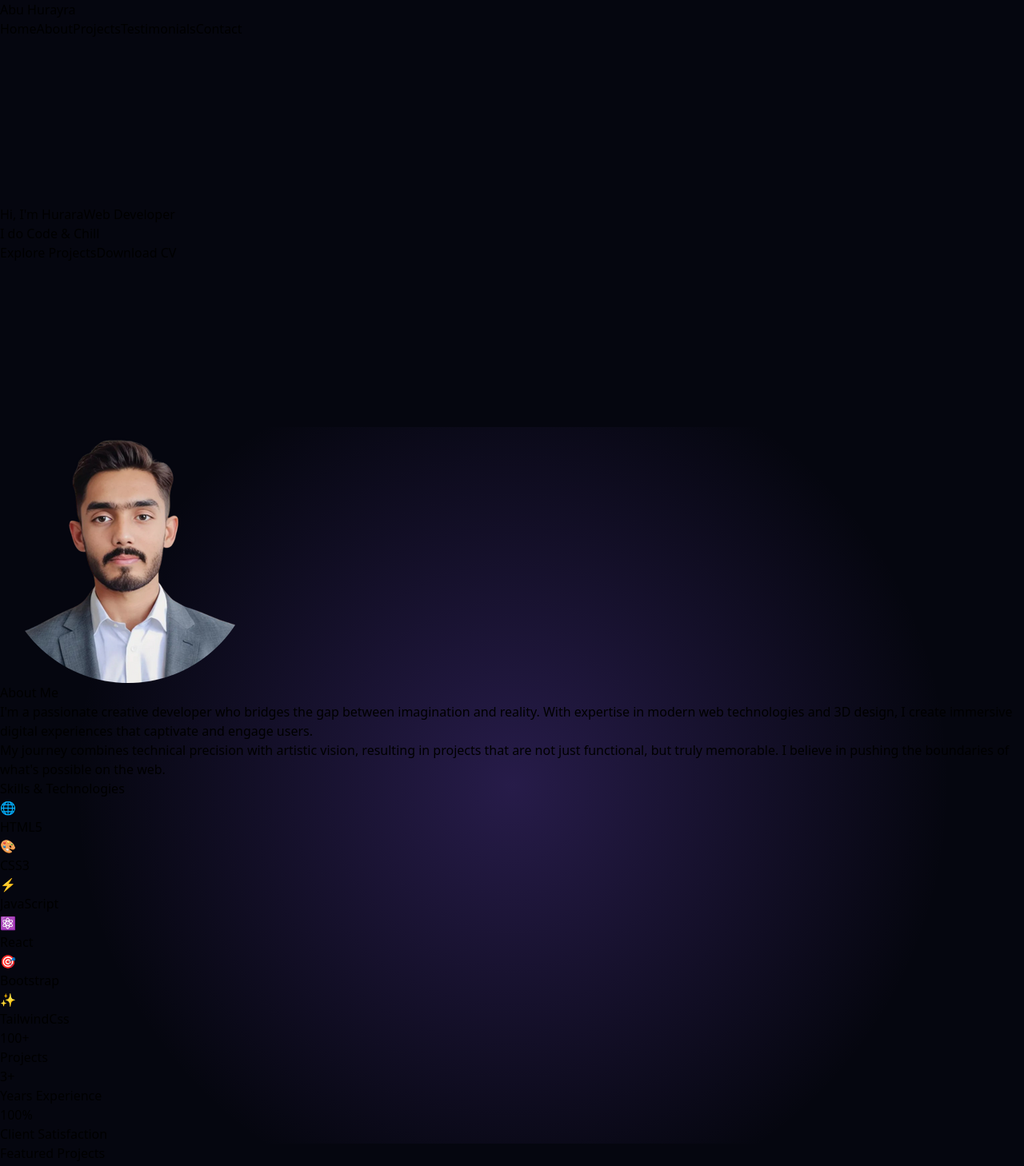
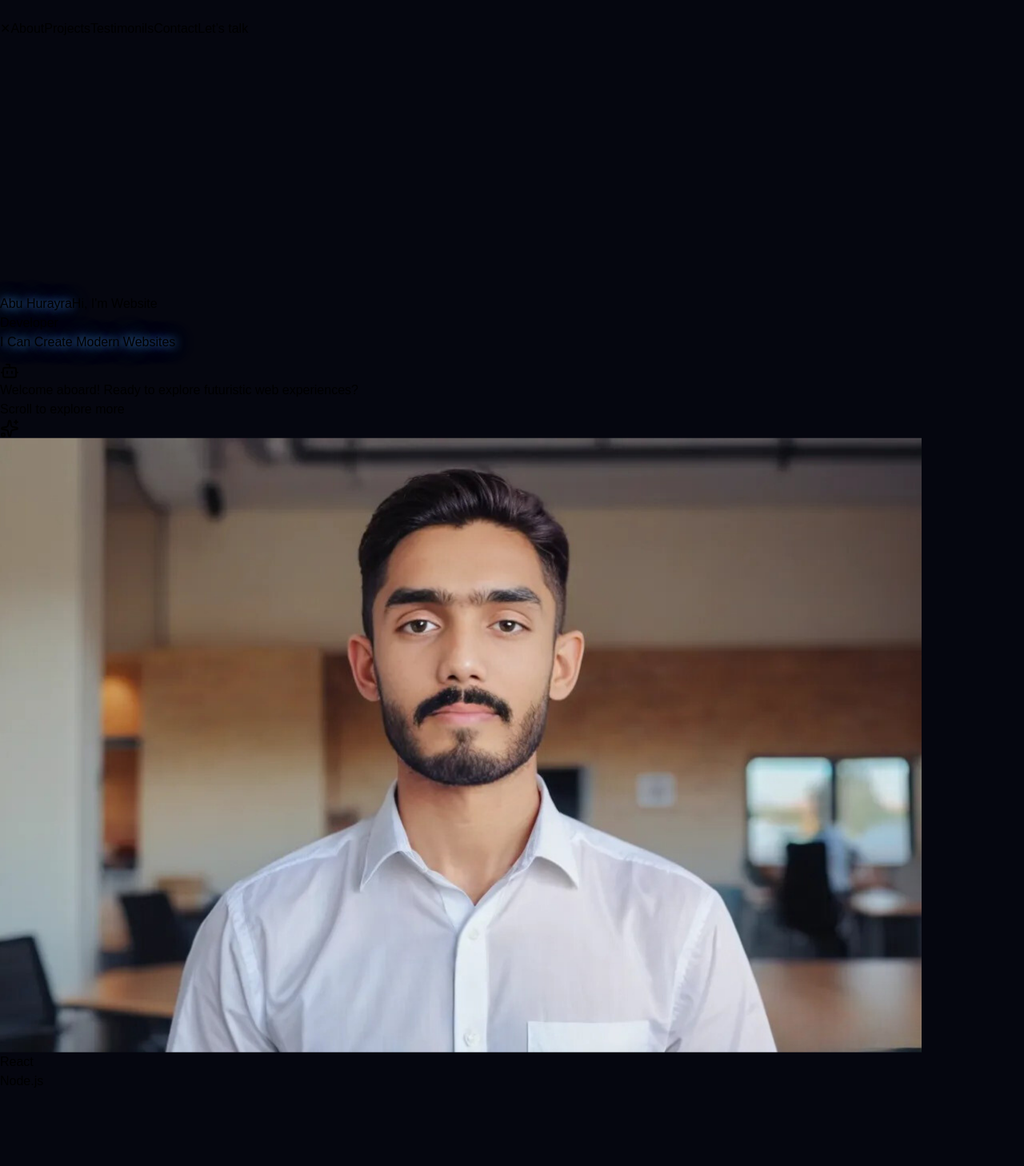
Before and after one commit to hurayracodes/abuhurayra, a React (Vite) app: page / in a window 1280 px wide. Shown: the top 1458 px of the page at 80% size. Built offline with nearby package versions, Linux system fonts and the light colour scheme.

Commit message:
need changes with help of ai

```diff
--- a/package.json
+++ b/package.json
@@ -13,6 +13,7 @@
     "@tailwindcss/vite": "^4.1.14",
     "@vercel/speed-insights": "^1.2.0",
     "bootstrap": "^5.3.8",
+    "lucide-react": "^0.548.0",
     "react": "^19.1.1",
     "react-bootstrap": "^2.10.10",
     "react-dom": "^19.1.1",
--- a/src/components/Navigation.jsx
+++ b/src/components/Navigation.jsx
@@ -1,27 +1,86 @@
-import { Link } from 'react-router-dom';
-  // const navItems = [
-  //   { to: '/', label: 'Home', icon: '👨‍🚀' },
-  //   { to: '/about', label: 'About', icon: '🧠' },
-  //   { to: '/projects', label: 'Projects', icon: '🔍' },
-  //   { to: '#gallery', label: 'Gallery', icon: '' },
-  //   { to: '#testimonials', label: 'Testimonials', icon: '👨‍🚀' },
-  //   { to: '#contact', label: 'Contact', icon: '🤖' }
-  // ];
+import { Sparkles } from "lucide-react";
+import { useState } from "react";
+
+const MenuIcon = ({ open }) => (
+  <div className="flex flex-col gap-1 transition-all duration-300">
+    <span className={`h-[2px] w-7 relative right-3 bg-white transition-all duration-300 ${open ? 'rotate-45 translate-y-1' : ''}`}></span>
+    <span className={`h-[2px] w-7 bg-white transition-all duration-300 ${open ? '-rotate-45 -translate-y-1' : ''}`}></span>
+  </div>
+);
+
 function Navigation() {
+  const [isOpen, setIsOpen] = useState(false);
+
+  const menuItems = [
+    // { label: "Home", href: "#home" },
+    { label: "About", href: "#about" },
+    { label: "Projects", href: "#projects" },
+    { label: "Testimonils", href: "#testimonils" },
+    { label: "Contact", href: "#contact" },
+  ];
+
+  const newBtn = [{
+   label: "Let’s talk", href: "#cta"
+
+  }]
+  const scrollToSection = (href) => {
+    setIsOpen(false);
+    const element = document.querySelector(href);
+    if (element) element.scrollIntoView({ behavior: "smooth" });
+  };
+
   return (
-    <header className='fixed bg-gradient-to-br from-[#21204ba9] to-[#261935a4] top-0 left-0 right-0 z-50 transition-all duration-500'>
-      <div className='container mx-auto p-3 flex items-center justify-between'>
-        <div className='text-3xl font-bold bg-gradient-to-b from-blue-400 to-cyan-200 bg-clip-text text-transparent'>Abu Hurayra</div>
-        <nav className='md:flex items-center space-x-8'>
-          <Link to="/" className='relative text-white font-semibold hover:text-accent transition-colors duration-300'>Home</Link>
-          <Link to="/about" className='relative text-white font-semibold hover:text-accent transition-colors duration-300'>About</Link>
-          <Link to="/projects" className='relative text-white font-semibold hover:text-accent transition-colors duration-300'>Projects</Link>
-          <Link to="/testimonils" className='relative text-white font-semibold hover:text-accent transition-colors duration-300'>Testimonials</Link>
-          <Link to="/contact" className='relative text-white font-semibold hover:text-accent transition-colors duration-300'>Contact</Link>
-        </nav>
+    <>
+      {/* Top Navigation Bar */}
+      <header className="fixed top-0 w-full px-6 py-4 z-50">
+        <div className="max-w-7xl mx-auto flex justify-end items-center">
+          {/* Mobile Menu Toggle */}
+          <button className="" onClick={() => setIsOpen(!isOpen)}>
+            <MenuIcon open={isOpen} />
+          </button>
+
+        </div>
+      </header>
+
+      {/* FULL SCREEN OVERLAY MENU (Mobile) */}
+      <div
+        className={`fixed inset-0 z-[999] bg-gradient-to-br from-[#18183bbe] to-[#241238] border-white/20 backdrop-blur-xl flex flex-col justify-center items-center gap-10 text-white text-4xl transition-all duration-500 ${
+          isOpen ? "opacity-100 pointer-events-auto" : "opacity-0 pointer-events-none"
+        }`}
+      >
+        {/* Close Button */}
+        <button
+          className="absolute top-6  right-6 text-white text-3xl"
+          onClick={() => setIsOpen(false)}
+        >
+          ✕
+        </button>
+
+        {/* Menu Items */}
+        {menuItems.map((item) => (
+          <button
+            key={item.label}
+            onClick={() => scrollToSection(item.href)}
+            className="hover:text-orange-300 transition tracking-wide"
+          >
+            {item.label}
+          </button>
+
+        ))}
+         {newBtn.map((item) => (
+          <button
+            key={item.label}
+            onClick={() => scrollToSection(item.href)}
+            className="text-xl border border-white/30 px-6 py-3 rounded-full hover:border-white transition"
+          >
+            {item.label}
+          </button>
+
+        ))}
+
       </div>
-    </header>
-  )
+    </>
+  );
 }
 
-export default Navigation
+export default Navigation;
--- a/src/index.css
+++ b/src/index.css
@@ -3,12 +3,12 @@
 @tailwind utilities;
 body{
   background: #05060f;
+  font-family: 'Orbitron', 'Exo 2', sans-serif
 }
 @keyframes twinkle {
   0%, 100% { opacity: 0.2; }
   50% { opacity: 1; }
 }
-
 .animate-twinkle {
   animation: twinkle 2s infinite ease-in-out;
 }
--- a/src/pages/Contact.jsx
+++ b/src/pages/Contact.jsx
@@ -18,7 +18,7 @@ const Contact = () => {
   };
 
   return (
-    <section className="relative min-h-screen flex items-center justify-center overflow-hidden text-white px-4 py-12">
+    <section id="contact" className="relative min-h-screen flex items-center justify-center overflow-hidden text-white px-4 py-12">
       {/* 🌌 Gradient background */}
       <div className="absolute inset-0 z-0" />
 
--- a/src/ui/CtaSection.jsx
+++ b/src/ui/CtaSection.jsx
@@ -2,7 +2,7 @@ import React from "react";
 
 const CtaSection = () => {
   return (
-    <div className="relative min-h-screen flex flex-col items-center justify-center bg-gradient-to-br from-[#1615438c] to-[#311f4667] overflow-hidden ">
+    <section id="cta" className="relative min-h-screen flex flex-col items-center justify-center bg-gradient-to-br from-[#1615438c] to-[#311f4667] overflow-hidden ">
       {/* Star background */}
       <div className="absolute inset-0 z-0 pointer-events-none">
         {Array.from({ length: 100 }).map((_, i) => (
@@ -48,7 +48,7 @@ const CtaSection = () => {
           </a>
         </div>
       </div>
-    </div>
+    </section>
   );
 };
 
--- a/src/ui/Gallery.jsx
+++ b/src/ui/Gallery.jsx
@@ -11,7 +11,7 @@ const galleryItems = [
 
 const Gallery = () => {
   return (
-    <div className="relative min-h-screen py-16  px-8 overflow-hidden">
+    <section id="projects" className="relative min-h-screen py-16  px-8 overflow-hidden">
           {/* Header Section */}
         <div className="text-center flex flex-col pb-6 gap-3">
           <h2 className="text-5xl font-bold bg-gradient-to-b from-blue-400 to-cyan-200 bg-clip-text text-transparent">
@@ -89,7 +89,7 @@ const Gallery = () => {
 
         ))}
       </div>
-    </div>
+    </section>
   );
 };
 
--- a/src/ui/Hero.jsx
+++ b/src/ui/Hero.jsx
@@ -1,74 +1,141 @@
 import React from "react";
-import "./Hero.css"; // 👈 we'll add animation here
+import { Bot, Sparkles } from "lucide-react";
+import projects from "./Gallery";
+function Hero() {
+  // const img = "https://cdn.pixabay.com/photo/2014/12/28/13/20/wordpress-581849_1280.jpg";
+  const img = "assets/4.png";
 
-function Hero() {
   return (
-    <div className="relative">
-      {/* 🌟 Floating & Falling Stars Background */}
-      <div className="absolute inset-0 overflow-hidden -z-10">
-        <div className="absolute w-full h-full bg-black"></div>
-
-        {[...Array(100)].map((_, i) => (
+    <div className="relative overflow-hidden">
+      {/* ⭐ Stars Background */}
+      <div className="absolute inset-0 -z-10 overflow-hidden">
+        {[...Array(120)].map((_, i) => (
           <div
             key={i}
-            className="absolute bg-white rounded-full opacity-80 animate-floating-star"
+            className="absolute rounded-full bg-white opacity-80 animate-starMove"
             style={{
               top: `${Math.random() * 100}%`,
               left: `${Math.random() * 100}%`,
-              width: `${Math.random() * 2 + 1}px`,
-              height: `${Math.random() * 2 + 1}px`,
-              animationDelay: `${Math.random() * 5}s`,
-              animationDuration: `${4 + Math.random() * 5}s`,
+              width: `${Math.random() * 3 + 1}px`,
+              height: `${Math.random() * 3 + 1}px`,
+              animationDelay: `${Math.random() * 4}s`,
+              animationDuration: `${8 + Math.random() * 8}s`,
             }}
           ></div>
         ))}
       </div>
 
-      {/* Hero Content */}
-      <section className="relative h-screen w-full overflow-hidden flex items-center justify-center">
-        <div className="text-center flex flex-col items-center relative justify-center px-6">
-          <h1 className="text-3xl md:text-7xl lg:text-8xl text-white font-bold mb-6">
-            <span className="font-bold bg-gradient-to-b from-blue-400 to-cyan-200 bg-clip-text text-transparent">
-              Hi, I'm Hurara
-            </span>
-            <span className="block text-foreground text-glow">
-              Web Developer
-            </span>
-          </h1>
+      <section
+        id="home"
+        className="relative min-h-screen flex items-center justify-center px-6 py-20"
+      >
+        <div className="max-w-7xl mx-auto grid lg:grid-cols-2 gap-14 items-center">
+          {/* Text Section */}
+          <div className="space-y-8 text-white">
+            <h1 className="text-5xl md:text-6xl lg:text-7xl font-bold leading-tight">
+              <span className="block glow">Abu Hurayra</span>
+              <span className="block text-4xl lg:text-5xl mt-4 text-gray-300">
+                Hi, I'm Website <br />
+                <span className="bg-gradient-to-b from-blue-400 to-cyan-200 bg-clip-text text-transparent text-3xl md:text-5xl font-semibold mb-8 drop-shadow animate-pulse">
+                  Developer
+                </span>
+              </span>
+            </h1>
 
-          <p className="text-base sm:text-xl md:text-2xl text-white mb-8 font-light tracking-wide">
-            I do Code &{" "}
-            <span className="font-bold text-blue-400 ml-2">Chill</span>
-          </p>
+            <p className="text-lg md:text-xl text-blue-400 glow">
+              <span className="">I Can Create Modern Websites</span>
+            </p>
 
-          <div className="flex flex-col sm:flex-row gap-4 justify-center items-center relative">
-            <button
-              type="button"
-              className="text-white shadow-lg shadow-cyan-500/50 text-lg bg-gray-900 border border-gray-500 focus:ring-4 focus:outline-none focus:ring-purple-300 font-medium rounded-lg px-8 py-3 text-center me-2 mb-2 dark:border-cyan-400 dark:focus:ring-purple-900"
-            >
-              <span className="flex items-center justify-center">
-                Explore Projects
-              </span>
-            </button>
+            {/* Chat Bubble */}
+            <div className="bg-gradient-to-br from-[#18183bbe] to-[#241238] border border-blue-500/40 hover:shadow-[0_0_20px_rgba(59,130,246,0.6)] transform transition duration-500 p-6 rounded-3xl animate-float-bounce relative">
+              <div className="flex items-start gap-4">
+                <div className="w-12 h-12 rounded-full bg-blue-500/20 flex items-center justify-center">
+                  <Bot className="w-6 h-6 text-blue-400" />
+                </div>
+                <div className="flex-1 ">
+                  <p className="text-gray-300 text-sm mb-3">
+                    Welcome aboard! Ready to explore futuristic web experiences?
+                  </p>
 
-            <button
-              type="button"
-              className="text-white shadow-lg shadow-gray-500/50 text-lg bg-gradient-to-br from-[#21204ba9] to-[#261935a4] border border-gray-500 focus:ring-4 focus:outline-none focus:ring-purple-300 font-medium rounded-lg px-8 py-3 text-center me-2 mb-2 dark:border-gray-400 dark:focus:ring-purple-900"
-            >
-              <span className="flex items-center justify-center">
-                Download CV
-              </span>
-            </button>
+                  <button className="transform hover:scale-105 flex transition text-white border border-gray-500 rounded-lg px-8 py-3">
+                    Scroll to explore more
+                    <Sparkles className="ml-2 w-4 h-4" />
+                  </button>
+                </div>
+              </div>
+            </div>
           </div>
 
-          {/* Scroll Indicator */}
-          <div className="mt-8 flex justify-center transform transition duration-500 hover:scale-110">
-            <div className="w-7 h-10 border-2 border-white/30 rounded-full flex justify-center p-1">
-              <div className="w-2 h-2 animate-bounce bg-white/80 rounded-full mt-1" />
+          {/* Image Floating Side */}
+          <div className="relative animate-float-bounce">
+            <div className="rounded-3xl overflow-hidden border border-blue-500/40 bg-gray-900/40 backdrop-blur-md">
+              <img src={img} alt="workspace" className="w-full object-cover" />
+              <div className="absolute inset-0 bg-gradient-to-t from-black/80 to-transparent" />
+            </div>
+
+            {/* Badges */}
+            <div className="absolute -top-6 -right-6 bg-gray-900/70 backdrop-blur-sm border border-blue-500/40 px-3 py-1 rounded-full">
+              <span className="text-blue-400 font-medium">React</span>
+            </div>
+
+            <div className="absolute -bottom-6 -left-6 bg-gray-900/70 backdrop-blur-sm border border-green-500/40 px-3 py-1 rounded-full">
+              <span className="text-green-400 font-medium">Node.js</span>
             </div>
           </div>
         </div>
       </section>
+
+      {/* Animation CSS */}
+      <style jsx>{`
+        .glow {
+          text-shadow: 0 0 12px rgba(96, 165, 250, 0.9),
+            0 0 24px rgba(96, 165, 250, 0.6), 0 0 36px rgba(96, 165, 250, 0.4);
+        }
+
+        @keyframes floatBounce {
+          0%,
+          100% {
+            transform: translateY(-12px);
+          }
+          50% {
+            transform: translateY(12px);
+          }
+        }
+        .animate-float-bounce {
+          animation: floatBounce 4.5s ease-in-out infinite;
+        }
+
+        @keyframes smoothFadeUp {
+          from {
+            opacity: 0;
+            transform: translateY(18px);
+          }
+          to {
+            opacity: 1;
+            transform: translateY(0);
+          }
+        }
+        .animate-smooth-fade-up {
+          animation: smoothFadeUp 1.2s ease-out forwards;
+        }
+
+        @keyframes starMove {
+          0% {
+            transform: translateY(0px);
+            opacity: 0.4;
+          }
+          50% {
+            opacity: 1;
+          }
+          100% {
+            transform: translateY(200px);
+            opacity: 0.4;
+          }
+        }
+        .animate-starMove {
+          animation: starMove linear infinite;
+        }
+      `}</style>
     </div>
   );
 }
--- a/src/ui/info.jsx
+++ b/src/ui/info.jsx
@@ -1,17 +1,20 @@
 import React from "react";
 
 const skills = [
-  { name: "HTML5", icon: "🌐" },
-  { name: "CSS3", icon: "🎨" },
-  { name: "JavaScript", icon: "⚡" },
-  { name: "React", icon: "⚛️" },
-  { name: "Bootstrap", icon: "🎯" },
-  { name: "TailwindCss", icon: "✨" },
+  { name: 'HTML5', level: 95, color: 'text-cyan-500', category: 'Frontend' },
+  { name: 'CSS3', level: 95, color: 'text-teal-400', category: 'Frontend' },
+  { name: 'JavaScript', level: 90, color: 'text-cyan-400', category: 'Frontend' },
+  { name: 'React', level: 92, color: 'text-cyan-400', category: 'Frontend' },
+  { name: 'Node.js', level: 85, color: 'text-teal-400', category: 'Backend' },
+  { name: 'Express.js', level: 85, color: 'text-cyan-500', category: 'Backend' },
+  { name: 'MongoDB', level: 80, color: 'text-accent-500', category: 'Database' },
+  { name: 'WebGL/Three.js', level: 75, color: 'text-cyan-400', category: '3D/VR' },
 ];
 
 function Info() {
+
   return (
-    <section className="py-24 px-4 sm:px-6 relative overflow-hidden">
+    <section id="about" className="py-24 px-4 sm:px-6 relative overflow-hidden">
       {/* 🌟 Static Stars Background */}
       <div className="absolute inset-0 z-0 pointer-events-none">
         {[...Array(100)].map((_, i) => (
@@ -85,18 +88,41 @@ function Info() {
             <h3 className="text-2xl sm:text-3xl font-bold bg-gradient-to-b from-blue-400 to-cyan-200 bg-clip-text text-transparent">
               Skills & Technologies
             </h3>
-            <div className="flex flex-wrap justify-center gap-3 sm:gap-6">
+             <div className="grid sm:grid-cols-2 lg:grid-cols-4 gap-6">
     {skills.map((skill, index) => (
       <div
-                  key={index}
-                  className="w-28 h-24 sm:w-32 sm:h-28 transform transition duration-500 hover:scale-105 bg-gradient-to-br from-[#21204ba9] to-[#261935a4]
-                  hover:bg-gradient-to-br hover:from-cyan-700 hover:to-purple-800 hover:shadow-[0_0_20px_rgba(59,130,246,0.6)]
-                  focus:ring-4 focus:outline-none focus:ring-blue-300 text-white rounded-2xl inline-flex items-center justify-center px-4 py-2.5"
+        key={skill.name}
+        className="relative group p-6 rounded-2xl border border-white/10 backdrop-blur-xl bg-white/5 hover:bg-white/10 transition-all duration-300 hover:scale-105 cursor-pointer overflow-hidden"
+        style={{ animationDelay: `${index * 0.05}s` }}
       >
-                  <div className="text-center">
-                    <div className="mb-1 text-xl sm:text-2xl">{skill.icon}</div>
-                    <div className="-mt-1 font-sans text-sm sm:text-base font-semibold">
+        {/* Glow effect */}
+        <div className="absolute inset-0 opacity-0 group-hover:opacity-100 transition duration-300">
+          <div className="absolute inset-0 blur-xl opacity-25"
+            style={{ backgroundColor: `rgba(255,255,255,0.25)` }}
+          ></div>
+        </div>
+
+        {/* Skill Header */}
+        <div className="flex items-center justify-between mb-4 relative z-10">
+          <h3 className={`text-lg font-bold ${skill.color}`}>
             {skill.name}
+          </h3>
+          <span className="text-[10px] px-2 py-1 rounded-full bg-white/10 text-white/60">
+            {skill.category}
+          </span>
+        </div>
+
+        {/* Level Indicator */}
+        <div className="space-y-2 relative z-10">
+          <div className="flex justify-between text-sm text-white/70">
+            <span>Mastery</span>
+            <span className={`${skill.color} font-semibold`}>{skill.level}%</span>
+          </div>
+          <div className="h-2 rounded-full bg-white/20 overflow-hidden">
+            <div
+              className={`h-full rounded-full transition-all duration-700 ${skill.color.replace("text", "bg")}`}
+              style={{ width: `${skill.level}%` }}
+            ></div>
           </div>
         </div>
       </div>
```
Also changed, not shown: public/assets/hero-hologram.jpg (added), 1 other file (tests, documents, lock files or other folders). Lines whose indentation alone changed are shown as unchanged.
